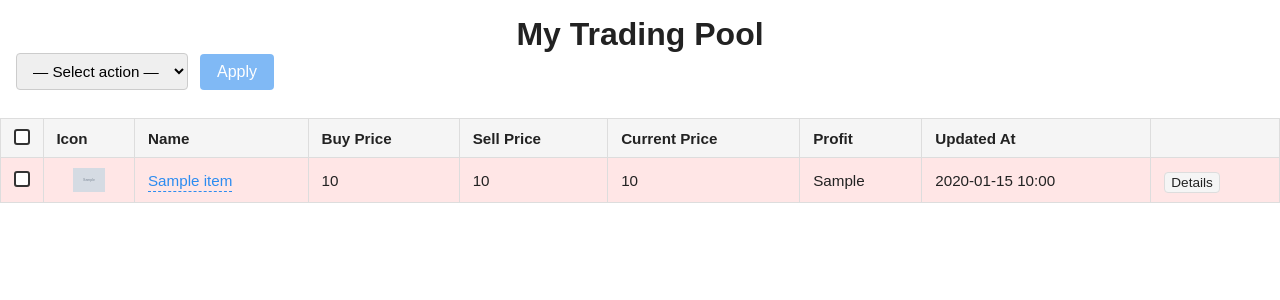
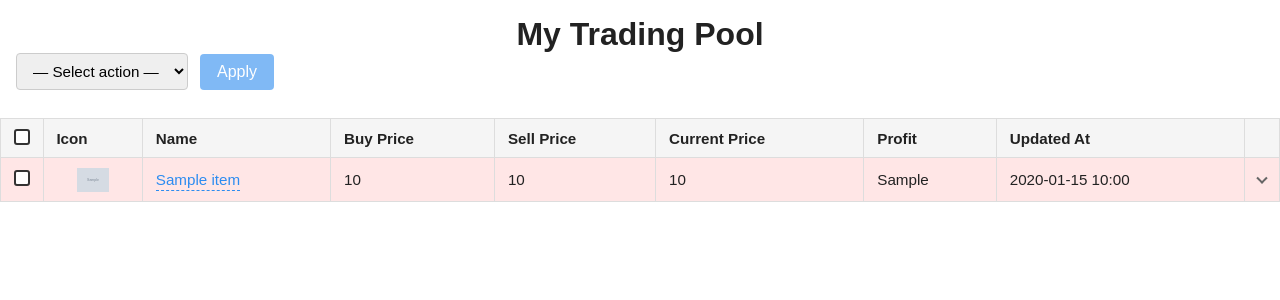
Before and after one commit to SlightlyMadMax/smt-backend, a Python web app: template smt/templates/pool_items.html in a window 1280 px wide. Shown: the part 77-377 px from the top of the page. Run offline with Jinja, Linux system fonts and the light colour scheme; the template is opened without the code that fills it: most values are stand-ins (such as "Sample title", 1, 10 or a date in 2020); grey boxes marked "Sample" are stand-in pictures.

Commit message:
open the details panel from the row instead of a button

```diff
--- a/smt/static/css/pool_items.css
+++ b/smt/static/css/pool_items.css
@@ -240,3 +240,33 @@
   color: var(--color-muted);
   margin-top: 0.25rem;
 }
+
+/* the row itself opens the details */
+
+.pool-row {
+  cursor: pointer;
+}
+
+.pool-row:focus-visible {
+  outline: 2px solid var(--color-accent);
+  outline-offset: -2px;
+}
+
+.chevron-cell {
+  width: 2rem;
+  text-align: center;
+}
+
+.row-chevron {
+  display: inline-block;
+  width: 0.5rem;
+  height: 0.5rem;
+  border-right: 2px solid var(--color-muted);
+  border-bottom: 2px solid var(--color-muted);
+  transform: rotate(45deg) translate(-2px, -2px);
+  transition: transform 0.15s ease;
+}
+
+.pool-row[aria-expanded="true"] .row-chevron {
+  transform: rotate(-135deg) translate(-2px, -2px);
+}
--- a/smt/static/js/pool_details.js
+++ b/smt/static/js/pool_details.js
@@ -168,16 +168,14 @@ async function loadDetails(hash, panel) {
   });
 }
 
-document.querySelectorAll('.details-toggle').forEach(button => {
-  button.addEventListener('click', async () => {
-    const hash = button.dataset.hash;
-    const row = document.querySelector('.details-row[data-details-for="' + CSS.escape(hash) + '"]');
-    const panel = row.querySelector('.details-panel');
-    const expanded = button.getAttribute('aria-expanded') === 'true';
+async function toggleRow(row) {
+  const hash = row.dataset.hash;
+  const detailsRow = document.querySelector('.details-row[data-details-for="' + CSS.escape(hash) + '"]');
+  const panel = detailsRow.querySelector('.details-panel');
+  const expanded = row.getAttribute('aria-expanded') === 'true';
 
-    button.setAttribute('aria-expanded', String(!expanded));
-    button.textContent = expanded ? 'Details' : 'Hide';
-    row.hidden = expanded;
+  row.setAttribute('aria-expanded', String(!expanded));
+  detailsRow.hidden = expanded;
 
   if (expanded) return;
 
@@ -187,5 +185,19 @@ document.querySelectorAll('.details-toggle').forEach(button => {
     panel.innerHTML = '<p class="details-empty">Could not load details: ' +
       escapeHtml(e.message) + '</p>';
   }
+}
+
+document.querySelectorAll('.pool-row').forEach(row => {
+  // the checkbox and the item link keep their own behaviour
+  row.addEventListener('click', ev => {
+    if (ev.target.closest('a, input, label, button, select')) return;
+    toggleRow(row);
+  });
+
+  row.addEventListener('keydown', ev => {
+    if (ev.key !== 'Enter' && ev.key !== ' ') return;
+    if (ev.target !== row) return;
+    ev.preventDefault();
+    toggleRow(row);
   });
 });
--- a/smt/templates/pool_items.html
+++ b/smt/templates/pool_items.html
@@ -42,8 +42,10 @@
             </thead>
             <tbody>
             {% for item in items %}
-            <tr class="{% if item.use_for_trading %}state-positive{% else %}state-negative{% endif %}"
-                data-hash="{{ item.market_hash_name }}">
+            <tr class="pool-row {% if item.use_for_trading %}state-positive{% else %}state-negative{% endif %}"
+                data-hash="{{ item.market_hash_name }}"
+                tabindex="0" role="button" aria-expanded="false" aria-controls="details-{{ loop.index }}"
+                title="Show price history, order book and manual overrides">
 
                 <td>
                     <label class="checkbox-label">
@@ -69,11 +71,7 @@
 
                 <td><span class="poll-updated-at" data-hash="{{ item.market_hash_name }}">{% if item.updated_at is not none %}{{ item.updated_at.strftime("%Y-%m-%d %H:%M") }}{% else %}<em>Loading…</em>{% endif %}</span></td>
 
-                <td>
-                    <button type="button" class="btn small secondary details-toggle"
-                            data-hash="{{ item.market_hash_name }}"
-                            aria-expanded="false" aria-controls="details-{{ loop.index }}">Details</button>
-                </td>
+                <td class="chevron-cell"><span class="row-chevron" aria-hidden="true"></span></td>
             </tr>
             <tr class="details-row" id="details-{{ loop.index }}"
                 data-details-for="{{ item.market_hash_name }}" hidden>
```
Lines whose indentation alone changed are shown as unchanged.
